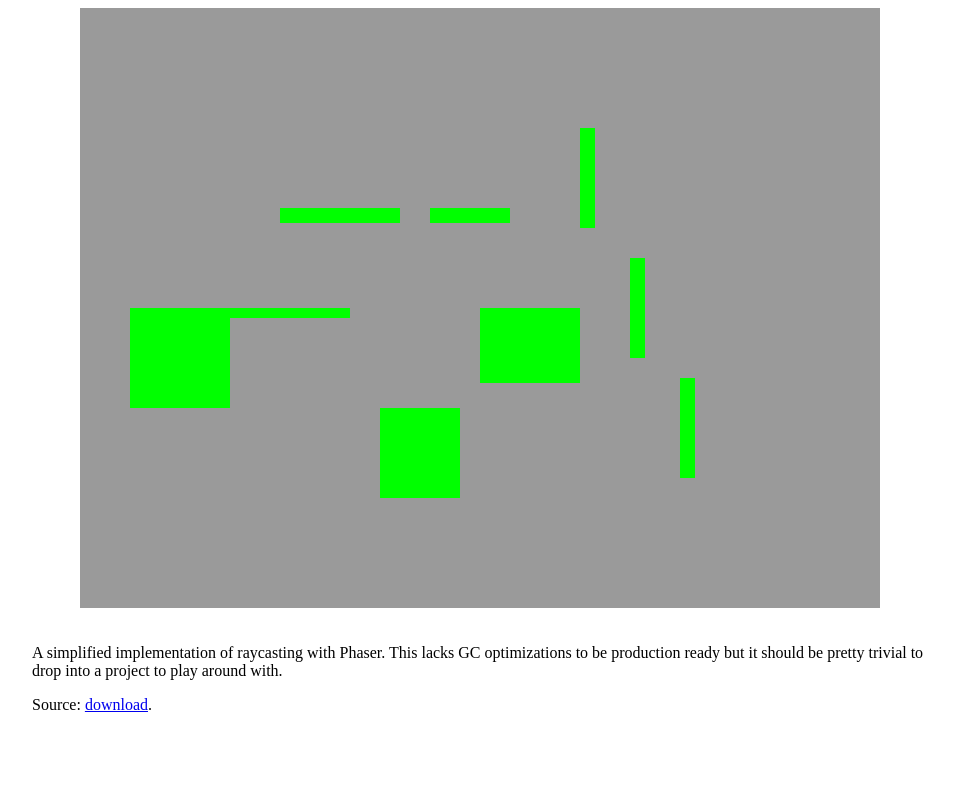
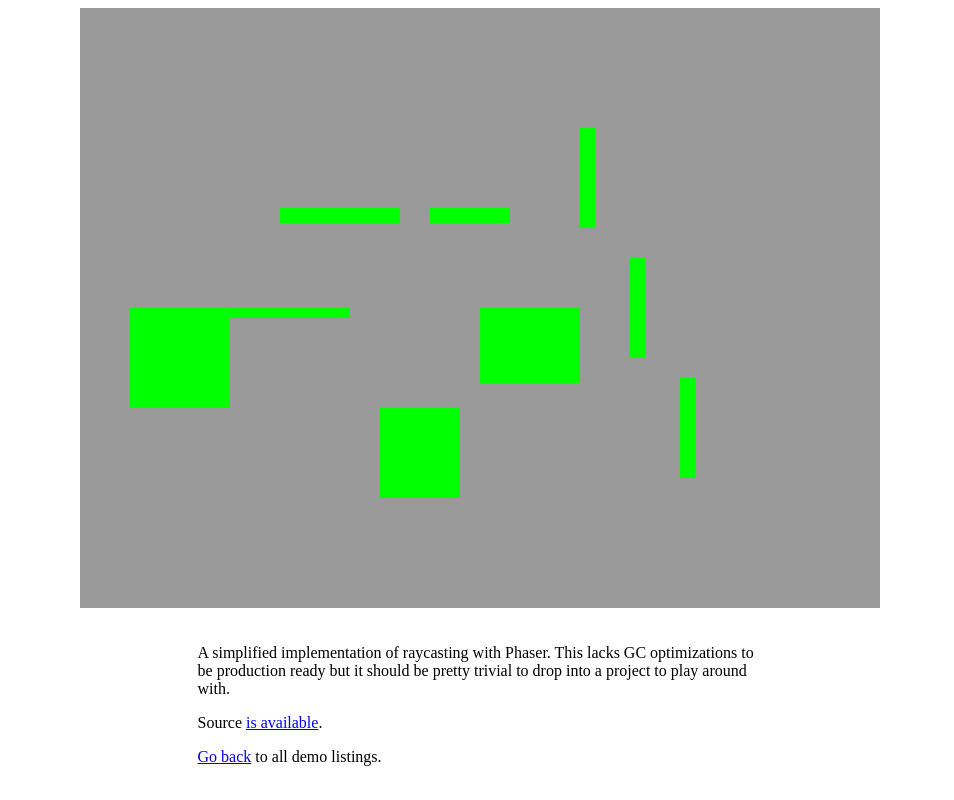
Before and after one commit to jdotrjs/demos, a plain HTML site: page raycasting/index.html in a window 1280 px wide. Shown: the whole page, without its empty margins (160-1114 px from the left). Drawn offline with Linux system fonts and the light colour scheme.

Commit message:
better nav

```diff
--- a/raycasting/index.html
+++ b/raycasting/index.html
@@ -9,18 +9,34 @@
   </head>
 
   <body>
-    <div class='container-fluid'>
-      <div class='row middle-xs center-xs'>
+    <div class='row center-xs'>
       <div id='phaser-display' class='col-xs'></div>
     </div>
+
     <div class='row center-xs' style='padding-top: 2em;'>
-        <div class='start-xs col-md-9'>
+      <div class='row center-xs'>
+        <div class='col-xs-11 col-md-9 col-lg-6'>
+
+          <div class='row start-xs'>
+            <div class='col-xs-12'>
               A simplified implementation of raycasting with Phaser. This lacks
               GC optimizations to be production ready but it should be pretty
               trivial to drop into a project to play around with.
             </div>
-        <div class='start-xs col-md-9' style='padding-top: 1em;'>
-          Source: <a href="raycast-demo.zip">download</a>.
+          </div>
+
+          <div class='row start-xs'>
+            <div class='col-xs-12' style='padding-top: 1em;'>
+              Source <a href="https://github.com/jdotrjs/raycast-demo">is available</a>.
+            </div>
+          </div>
+
+          <div class='row start-xs'>
+            <div class='col-xs-12' style='padding-top: 1em;'>
+              <a href="..">Go back</a> to all demo listings.
+            </div>
+          </div>
+
         </div>
       </div>
     </div>
```
Also changed, not shown: health-bar/index.html (+6 -0 lines), index.html (+12 -4 lines). Lines whose indentation alone changed are shown as unchanged.
